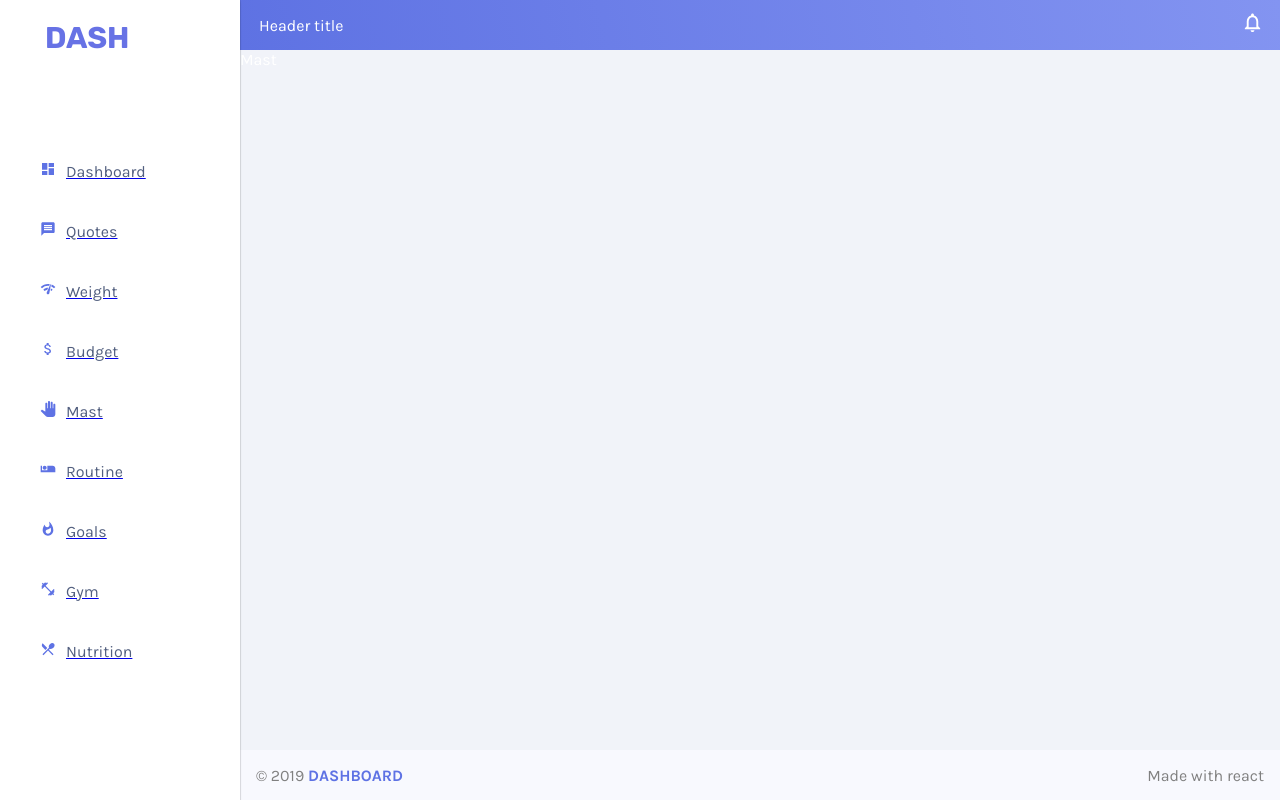
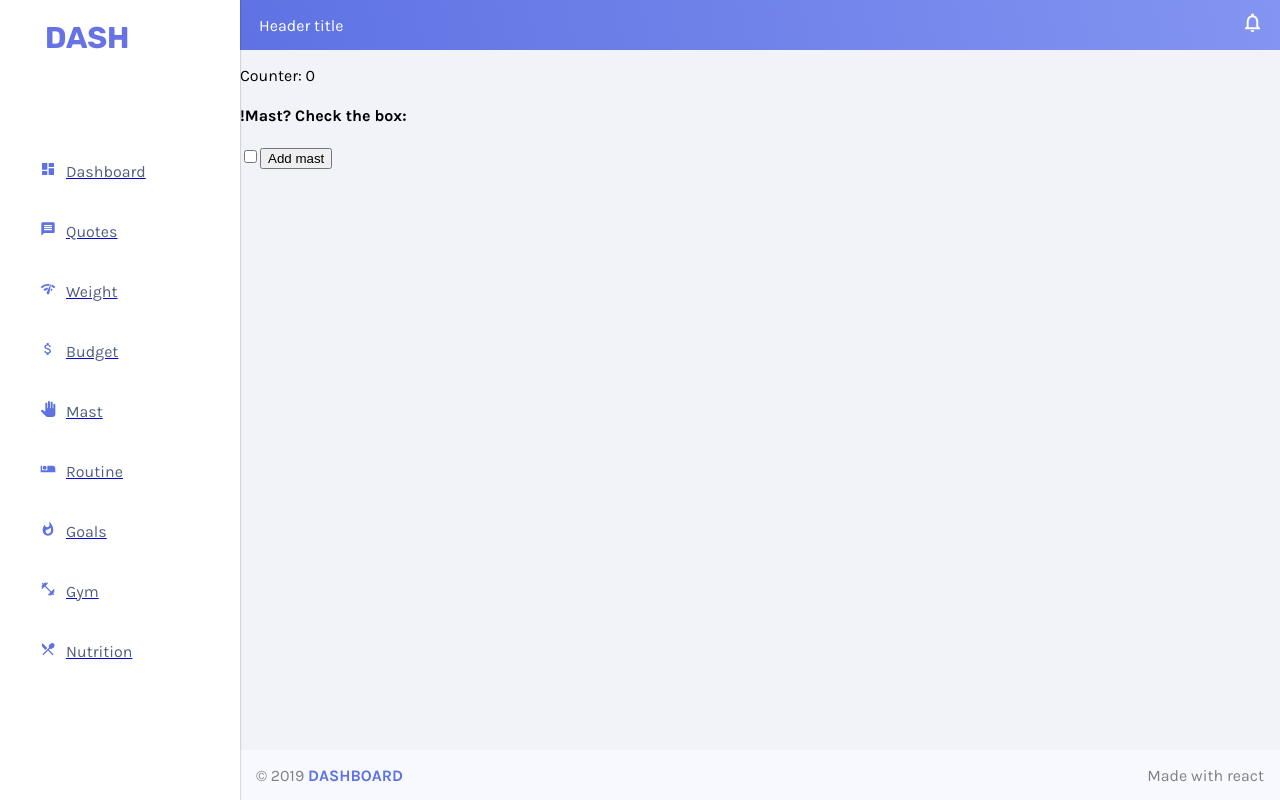
Before and after one commit to GnosisAssembler/React-dashboard-ui, a React (Create React App) app in the folder client/: page /mast in a window 1280 px wide. Built offline with nearby package versions, Linux system fonts and the light colour scheme; no server answers.

Commit message:
Create Mast component and basic functionality

```diff
--- a/client/src/components/sections/Mast.js
+++ b/client/src/components/sections/Mast.js
@@ -1,9 +1,64 @@
-import React from 'react'
+import React, { Component } from 'react';
+import axios from 'axios';
+import styled from 'styled-components';
 
-export default function Mast() {
-    return (
-        <div>
-            Mast
-        </div>
-    )
+export default class Mast extends Component {
+    constructor(props) {
+        super(props);
+        this.state = {
+          counter: 0,
+          counterInRow: 0,
+          checked: false,
+          checkedForDate: false,
+          counterDate: ""
+        }
+    }
+
+    // handle mast
+    handleAddMast = (e) => {
+        e.preventDefault();
+
+        let date = new Date().toDateString();
+
+        if(this.state.checked && this.state.checkedForDate) {
+            this.setState(() => {
+                return {
+                     counter: this.state.counter + 1,
+                     checkedForDate: false,
+                     counterDate: date
+                }
+            });
+            console.log(this.state.checkedForDate);
+        }
+    };
+
+    handleAddMastChange = (e) => {
+        const mast = e.target.checked;
+        if (mast) {
+            this.setState(() => {
+                return {
+                    checked: true,
+                    checkedForDate: true
+                }
+            });
+        }
+    };
+
+    render() {
+        return (
+            <div style={{color:'black'}}>
+                <div>
+                    <p>Counter: {this.state.counter}</p>
+                </div>
+                <h4>!Mast? Check the box: </h4>
+                <form onSubmit={this.handleAddMast}>
+                    <input
+                        onChange={this.handleAddMastChange}
+                        type="checkbox"
+                        name="mast"/>
+                    <button>Add mast</button>
+                </form>
+            </div>
+        )
+    }
 }
--- a/client/src/components/sections/Weight.js
+++ b/client/src/components/sections/Weight.js
@@ -91,7 +91,7 @@ export default class Weight extends Component {
                 listHistoryDate.push(serverWeights[i].date);
 
                 // populate the graph with the server data
-                //todo handle the date because it cant be displayed as a string
+                //todo handle the date because it cant be displayed as a string in the graph
                 this.populateData(serverWeights[i].kg,serverWeights[i].date);
             }
             //update the state with the temporary lists
```
